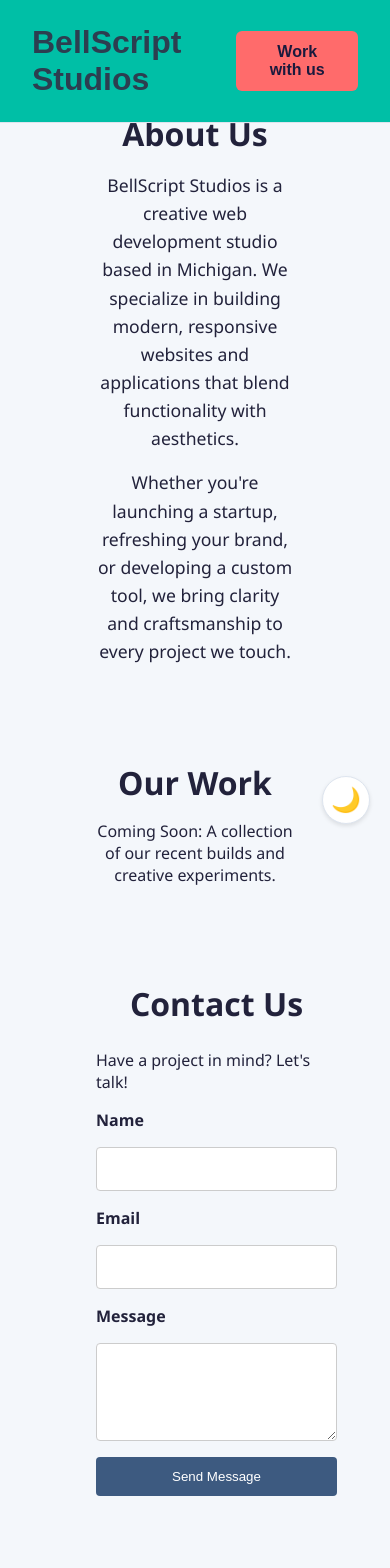
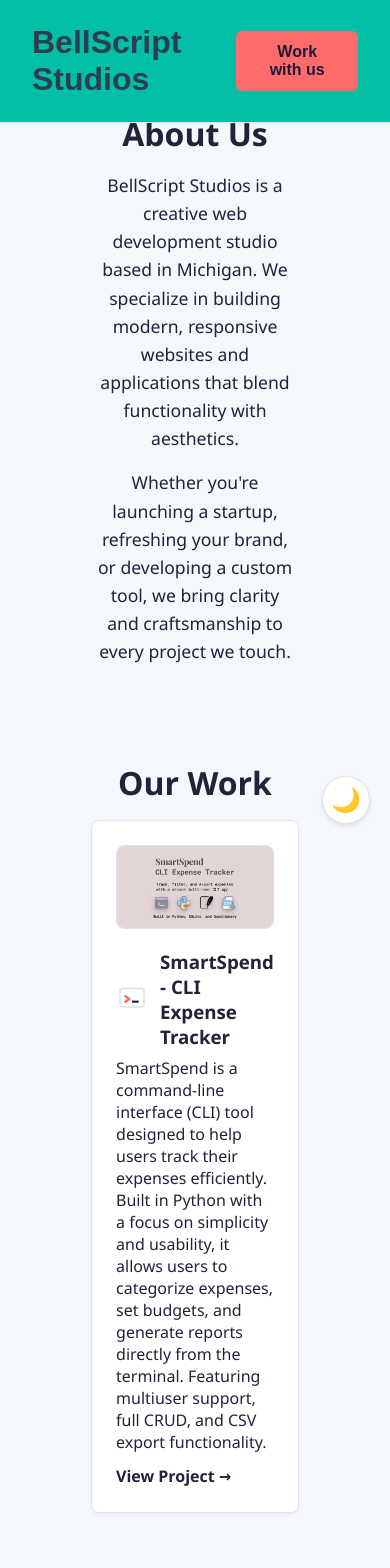
Before and after one commit to BellScriptStudios/bellscript-studios, a Next.js app: page / in a window 390 px wide. Shown: the top 1568 px of the page. Built offline with nearby package versions, Linux system fonts and the light colour scheme.

Commit message:
feat: project card to left-thumb/right-details layout; add responsive styles

```diff
--- a/src/pages/index.tsx
+++ b/src/pages/index.tsx
@@ -1,6 +1,7 @@
 import { useEffect, useState } from "react";
 import Head from "next/head";
 import styles from "@/styles/Home.module.css";
+import Image from "next/image";
 
 export default function Home() {
   const [scrolled, setScrolled] = useState(false);
@@ -87,7 +88,53 @@ export default function Home() {
 
         <section className={styles.projects}>
           <h2>Our Work</h2>
-          <p>Coming Soon: A collection of our recent builds and creative experiments.</p>
+
+          { /* CLI Project */}
+          <div className={styles.projectCard}>
+            <div className={styles.projectThumbWrap}>
+              <a
+                href="/images/smartspend-thumb.png"
+                target="_blank"
+                rel="noopener noreferrer"
+              >
+                <Image
+                  src="/images/smartspend-thumb.png"
+                  alt="SmartSpend CLI Expense Tracker Thumbnail"
+                  width={300}
+                  height={200}
+                  className={styles.thumbnailImage}
+                  priority={false}
+                />
+              </a>
+            </div>
+
+            <div className="{styles.projectDetails}">
+              <div className={styles.projectHeader}>
+                <svg className={styles.projectIcon} viewBox="0 0 24 24" aria-hidden="true">
+                  <rect x="3" y="4" width="18" height="14" rx="2" ry="2" className={styles.iconFrame}/>
+                  <path d="M7 10l3 2-3 2" className={styles.iconAccent}/>
+                  <path d="M12 14h5" className={styles.iconLine}/>
+                </svg>
+                <h3>SmartSpend - CLI Expense Tracker</h3>
+              </div>
+
+              <p>
+                SmartSpend is a command-line interface (CLI) tool designed to help users track their expenses
+                efficiently. Built in Python with a focus on simplicity and usability, it allows users to
+                categorize expenses, set budgets, and generate reports directly from the terminal. Featuring multiuser
+                support, full CRUD, and CSV export functionality.
+              </p>
+
+              <a
+                href="https://github.com/MTinsley00/CLI_Expense_Tracker.git"
+                target="_blank"
+                rel="noopener noreferrer"
+                className={styles.projectLink}
+              >
+                View Project →
+              </a>
+            </div>
+          </div>
         </section>
 
         <section id="contact" className={styles.contact}>
@@ -118,7 +165,7 @@ export default function Home() {
           <p>Clarity. Craft. Custom-built for the future.</p>
           <div className={styles.socials}>
             <a href="mailto:hello@bellscript.studio">hello@bellscript.studio</a> ·
-            <a href="https://github.com/BellScriptStudios" target="_blank" rel="noopener noreferrer">GitHub</a> ·
+            <a href="https://github.com/BellScriptStudios" target="_blank" rel="noopener noreferrer">GitHub</a>
           </div>
         </footer>
       </main>
--- a/src/styles/Home.module.css
+++ b/src/styles/Home.module.css
@@ -95,9 +95,114 @@ html[data-theme="dark"] .cta:hover {
   text-align: center;
 }
 
+.projectHeader {
+  display: flex;
+  align-items: center;
+  gap: 0.75rem;
+  margin-bottom: 0.5rem;
+  }
+
 .projects h2 {
   font-size: 2rem;
   margin-bottom: 1rem;
+}
+
+.projectCard {
+  display: flex;
+  gap: 1.25rem;
+  align-items: flex-start;
+  background: var(--card);
+  border: 1px solid var(--border);
+  border-radius: 0.5rem;
+  padding: 1.5rem;
+  margin-bottom: 1.5rem;
+  box-shadow: 0 2px 4px rgba(0, 0, 0, 0.04);
+  transition: transform 0.2s ease, box-shadow 0.2s ease;
+  text-align: left;
+}
+
+.projectCard:hover {
+  transform: translateY(-2px);
+  box-shadow: 0 4px 12px rgba(0, 0, 0, 0.08);
+}
+
+.projectLink {
+  display: inline-block;
+  margin-top: 0.75rem;
+  padding-bottom: 0.05rem;
+  color: var(--linkColor);
+  font-weight: 600;
+  text-decoration: none;
+  transition: color 0.3s ease, border-color 0.3s ease;
+}
+
+.projectLink:hover {
+  color: var(--linkHover);
+  text-decoration: underline;
+  }
+
+.projectIcon {
+  width: 2rem;
+  height: 2rem;
+  flex: 0 0 auto;
+}
+
+.iconFrame {
+  fill: var(--card);
+  stroke: var(--border);
+  stroke-width: 1.2;
+}
+
+.iconAccent {
+  fill: none;
+  stroke: var(--accent);
+  stroke-width: 1.8;
+  stroke-linecap: round;
+  stroke-linejoin: round;
+}
+
+.iconLine {
+  fill: none;
+  stroke: currentColor;
+  stroke-width: 1.6;
+  stroke-linejoin: round;
+}
+
+.projectThumbWrap {
+  flex: 0 0 auto;
+  max-width: 100%;
+  width: 18rem;
+  border-radius: 0.5rem;
+  overflow: hidden;
+  background: var(--card);
+  border: 1px solid var(--border);
+  cursor: pointer;
+  transition: transform 0.3s ease, box-shadow 0.3s ease;
+}
+
+.projectThumbWrap:hover {
+  transform: scale(1.03);
+  box-shadow: 0 4px 16px rgba(0, 0, 0, 0.15);
+}
+
+.thumbnailImage {
+  display: block;
+  width: 100%;
+  height: auto;
+  transition: transform 0.3s ease;
+}
+
+.projectThumbWrap:hover .thumbnailImage {
+  transform: scale(1.05);
+}
+
+.projectDetails {
+  flex: 1 1 auto;
+}
+
+html[data-theme="dark"] .projectThumbWrap {
+  border-color: var(--border);
+  box-shadow: 0 1px 6px rgba(0, 0, 0, 0.35);
 }
 
 .contact {
@@ -200,3 +305,17 @@ html[data-theme="dark"] .themeToggle:hover {
   background-color: #f4f7fb;
   transition: background-color 0.3s ease, transform 0.3s ease, filter 0.3s ease;
 }
+
+@media (max-width: 640px) {
+  .projectCard {
+    flex-direction: column;
+    align-items: center;
+  }
+  .projectThumbWrap {
+    width: 100%;
+    max-width: 28rem;
+  }
+  .projectDetails {
+    width: 100%;
+  }
+}
--- a/src/styles/globals.css
+++ b/src/styles/globals.css
@@ -7,6 +7,8 @@
   --accent: #FF6B6B;
   --accentText: #1b1a3d;
   --header-bg: #00BFA6;
+  --link-color: #0074cc;
+  --link-hover: #005499;
 }
 
 html[data-theme="light"] {
@@ -42,6 +44,8 @@ html[data-theme="dark"] {
     --accent: #0b1b1e;
     --accentText: #ffffff;
     --header-bg: #8be9fd;
+    --linkColor: #4da8ff;
+    --linkHover: #1a8cff;
 }
 
 
```
Also changed, not shown: public/Images/smartspend-thumb.png (added).
